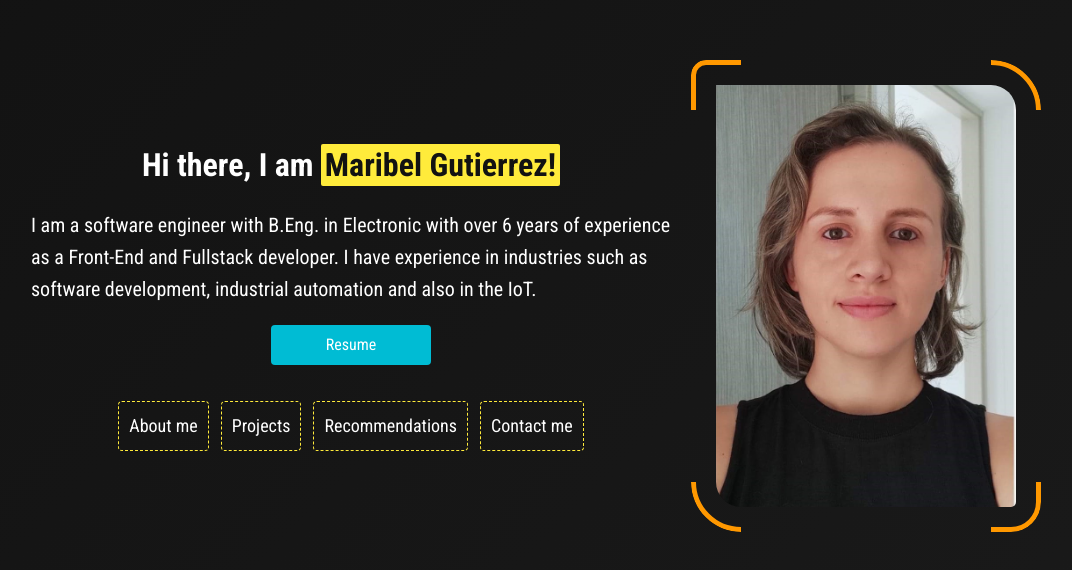
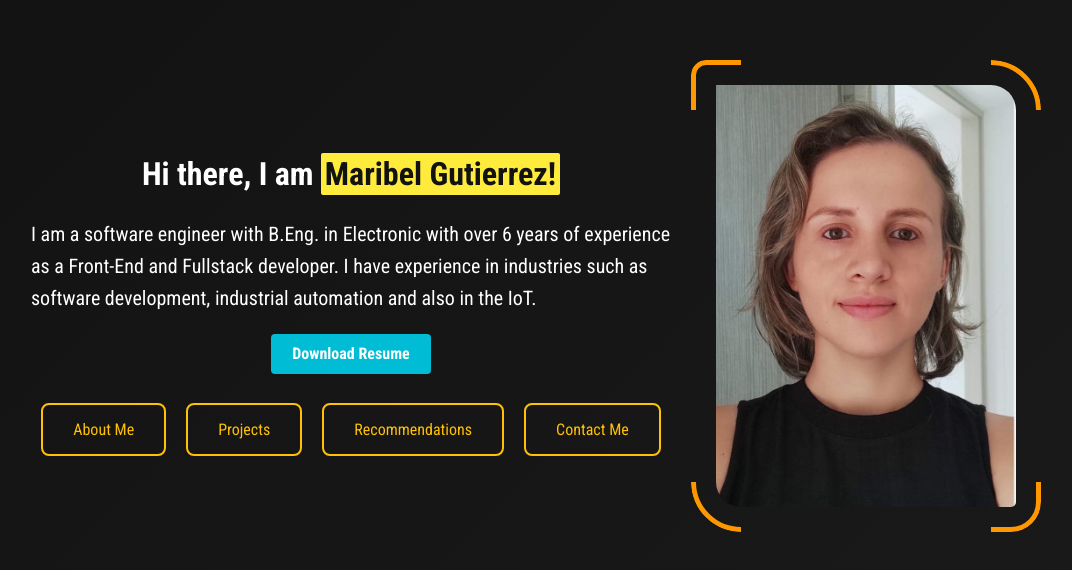
Before and after one commit to andrea-gutierrez/portfolio, a Next.js app: page / in a window 1280 px wide. Shown: the part 104-674 px from the top of the page, without its empty margins (104-1176 px from the left). Built offline with nearby package versions, Linux system fonts and the light colour scheme.

Commit message:
fixed: The button download now has my resume and the navigation buttons were updated to be more readable

```diff
--- a/app/globals.css
+++ b/app/globals.css
@@ -24,12 +24,12 @@
     }
 }
 
+
 /* Main */
 body {
     background: linear-gradient(135deg, #121212, #1A1A1A);
     color: #FFFFFF; /* Bright white text color for contrast */
     margin: 0; /* Removes default margin */
-    /*padding: 20px; !* Adds padding for content *!*/
 }
 
 h1 {
@@ -121,3 +121,65 @@ h1 {
 .section--list a:hover {
     background-color: rgba(255, 255, 255, 0.2); /* Lighten background on hover */
 }
+
+
+/* Navigator buttons in the main page */
+
+.button-container {
+    display: flex;
+    flex-direction: row;
+    align-items: center;
+}
+
+.section-button {
+    background-color: transparent;
+    border: 2px solid #FFC107; /* Yellow outline */
+    color: #FFC107; /* Yellow text */
+    padding: 15px 30px;
+    margin: 10px;
+    font-size: 1em;
+    cursor: pointer;
+    border-radius: 8px;
+    text-align: center;
+    text-decoration: none;
+    transition: background-color 0.3s, color 0.3s, transform 0.3s;
+}
+
+.section-button:hover {
+    background-color: #FFC107; /* Yellow background on hover */
+    color: #000000; /* Black text on hover */
+    transform: scale(1.05);
+}
+
+.section-button:active {
+    background-color: #FFB300; /* Slightly different yellow when active */
+    color: #000000; /* Black text when active */
+    transform: scale(0.95);
+}
+
+.tooltip {
+    position: relative;
+    display: inline-block;
+}
+
+.tooltip .tooltiptext {
+    visibility: hidden;
+    width: 140px;
+    background-color: #000000;
+    color: #FFFFFF;
+    text-align: center;
+    border-radius: 6px;
+    padding: 5px 0;
+    position: absolute;
+    z-index: 1;
+    bottom: 125%; /* Position above the element */
+    left: 50%;
+    margin-left: -70px;
+    opacity: 0;
+    transition: opacity 0.3s;
+}
+
+.tooltip:hover .tooltiptext {
+    visibility: visible;
+    opacity: 1;
+}
--- a/app/page.tsx
+++ b/app/page.tsx
@@ -1,5 +1,4 @@
 import Image from "next/image";
-import Link from "next/link";
 
 export default function Home() {
     return (
@@ -15,15 +14,27 @@ export default function Home() {
                         Front-End and Fullstack developer. I have experience in industries such as software development,
                         industrial automation and also in the IoT.</p>
                 </div>
-                <button className="rounded md:w-40 p-2 mx-auto button--primary">Resume</button>
+                <a className="rounded md:w-40 p-2 mx-auto button--primary text-center font-bold" target="_blank"
+                   href="/cv/Maribel_Gutierrez.pdf">Download Resume</a>
 
-                <ul className="flex flex-wrap gap-3 justify-center text-lg mt-4 mx-auto section--list">
-                    <Link href="/about">About me</Link>
-                    <Link href="/project">Projects</Link>
-                    <Link href="/recommendation"
-                    >Recommendations</Link>
-                    <Link href="/contact">Contact me</Link>
-                </ul>
+                <div className="button-container flex-wrap justify-center mt-6">
+                    <div className="tooltip">
+                        <a href="/about" className="section-button">About Me</a>
+                        <span className="tooltiptext">Learn more about me</span>
+                    </div>
+                    <div className="tooltip">
+                        <a href="/projects" className="section-button">Projects</a>
+                        <span className="tooltiptext">View my work</span>
+                    </div>
+                    <div className="tooltip">
+                        <a href="/recommendations" className="section-button">Recommendations</a>
+                        <span className="tooltiptext">See what others say</span>
+                    </div>
+                    <div className="tooltip">
+                        <a href="/contact" className="section-button">Contact Me</a>
+                        <span className="tooltiptext">Get in touch</span>
+                    </div>
+                </div>
             </div>
             <div className="profile--container--image">
                 <Image className="profile--image w-[300px] md:w-[350px]" height={0} width={0}
```
Also changed, not shown: 2 other files (tests, documents, lock files or other folders).
